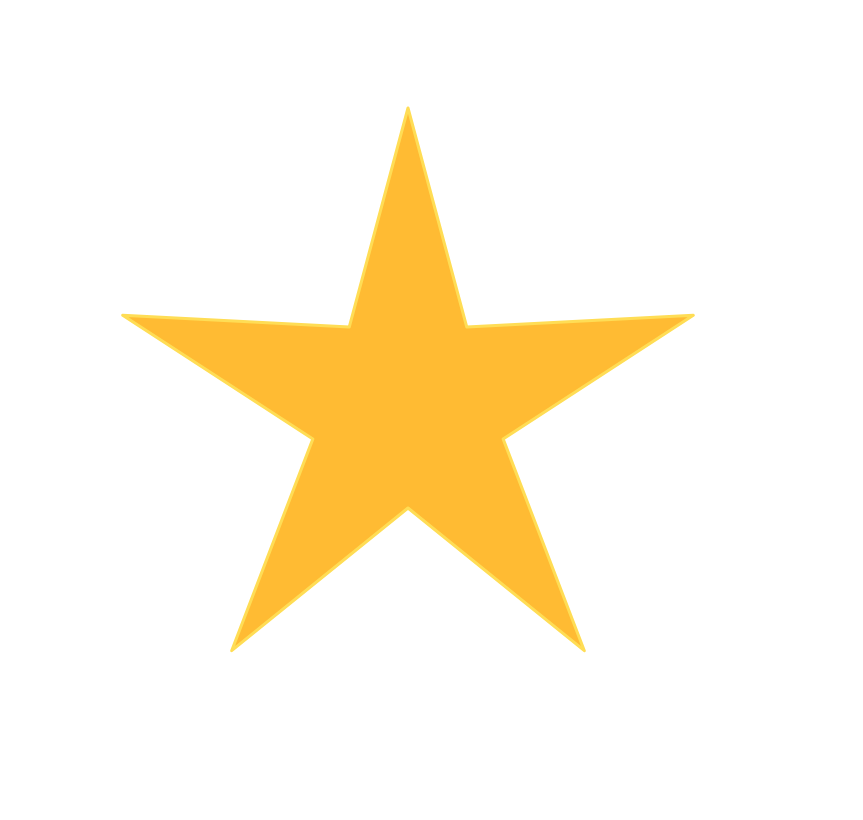
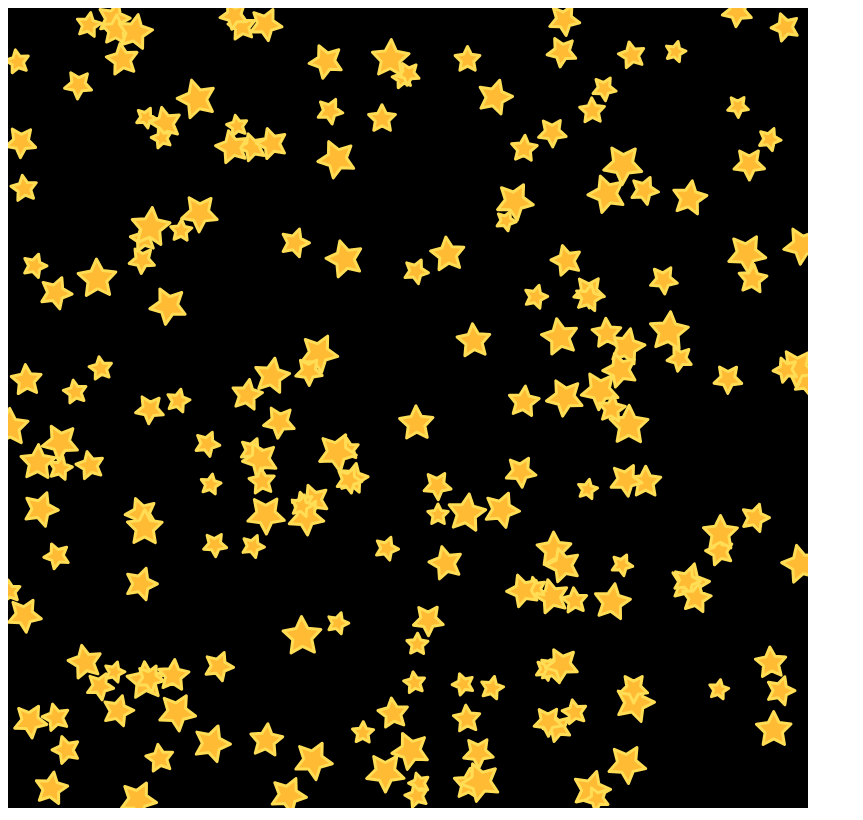
Before and after one commit to haisheng2017/Canvas, a plain HTML site: page star.html in a window 1280 px wide. Shown: the whole page, without its empty margins (0-863 px from the left). Drawn offline with Linux system fonts and the light colour scheme.

Commit message:
draw starnight

```diff
--- a/star.html
+++ b/star.html
@@ -20,7 +20,16 @@
 			}
 			var context=canvas.getContext("2d");
 
-			drawStar(context,100,300,400,400);
+			context.fillStyle="black";
+			context.fillRect(0,0,canvas.width,canvas.height);
+
+			for (var i = 0; i < 200; i++) {
+				var r=Math.random()*10+10;
+				var x=Math.random()*canvas.width;
+				var y=Math.random()*canvas.height;
+				var a=Math.random()*360;
+				drawStar(context,r/2.0,r,x,y,a);
+			}
 		};
 
 		function drawStar(cxt,r,R,x,y,rot=0) {
```
